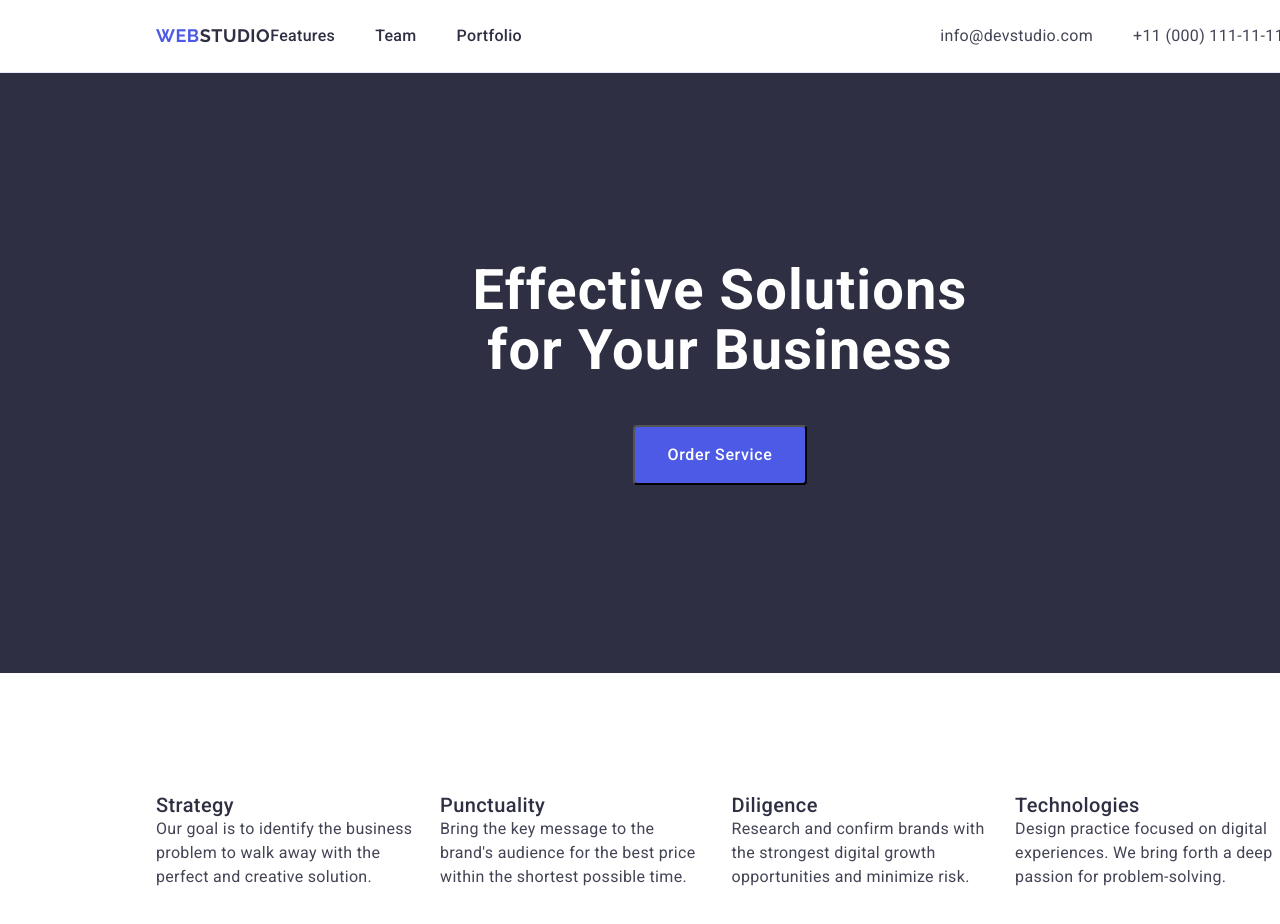
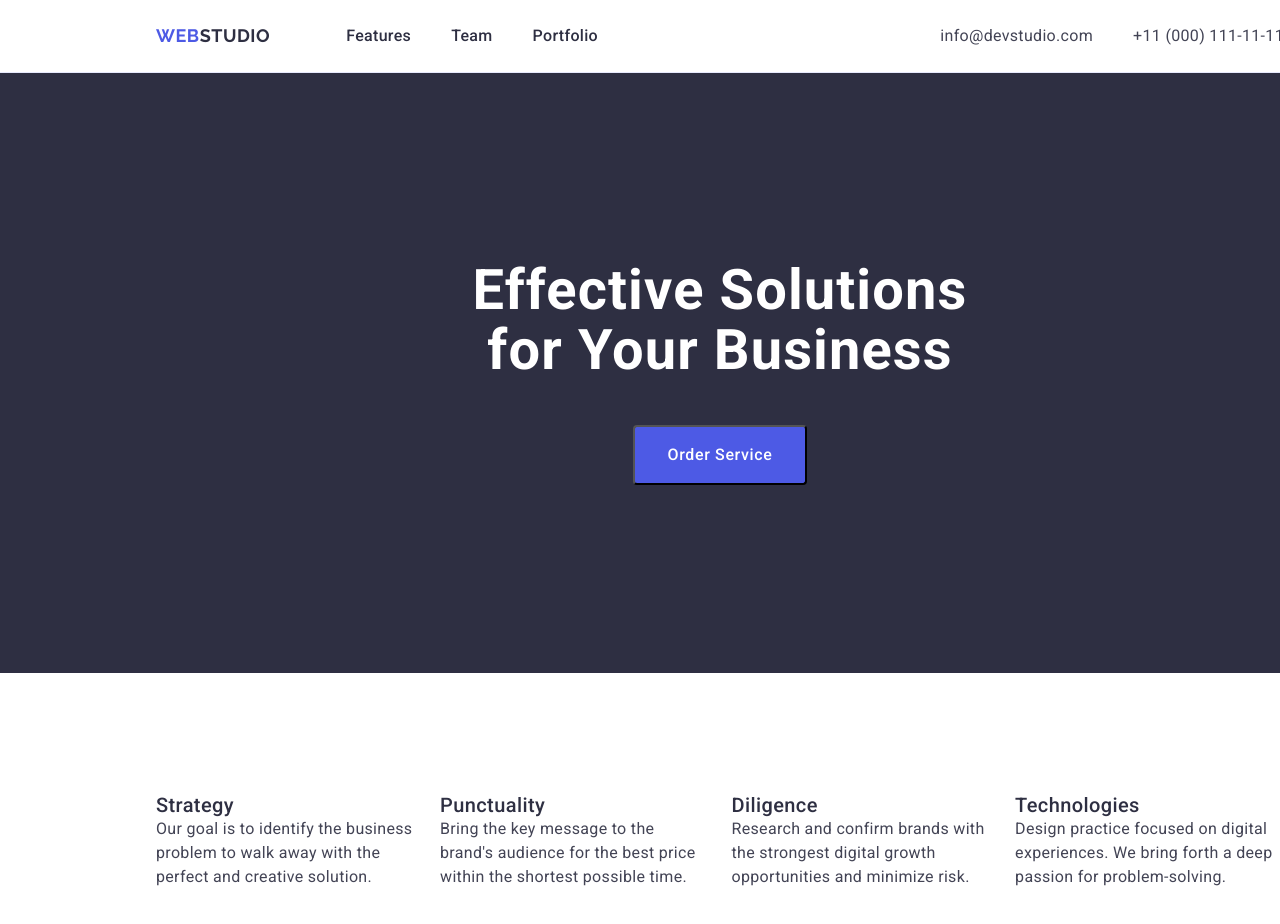
Before and after one commit to Innazzen/goit-markup-hw-03, a plain HTML site: page index.html in a window 1280 px wide. Shown: the top 924 px of the page. Drawn offline with nearby package versions, Linux system fonts and the light colour scheme.

Commit message:
ai fix 2

```diff
--- a/css/header.css
+++ b/css/header.css
@@ -10,6 +10,9 @@
   text-decoration: none;
   line-height: 1.5;
   letter-spacing: 0.02em;
+  display: block;
+  padding-top: 24px;
+  padding-bottom: 24px;
 }
 .contacts-link {
   color: #434455;
@@ -20,6 +23,9 @@
   text-decoration: none;
   line-height: 1.5;
   letter-spacing: 0.02em;
+  display: block;
+  padding-top: 24px;
+  padding-bottom: 24px;
 }
 
 .contacts-link:hover,
@@ -37,22 +43,22 @@
   text-decoration: none;
   line-height: 1.33;
   letter-spacing: 0.03em;
+  margin-right: 76px;
 }
 
 .header-container {
   display: flex;
-  justify-content: space-between;
   align-items: center;
 }
+
 .header .nav {
   flex-grow: 1;
-  padding-left: 191;
 }
 
 .header .ul-item {
   display: flex;
   column-gap: 40px;
-  padding-bottom: 24px;
-  padding-top: 24px;
-  /* display: block: 24px; */
+  list-style: none;
+  margin: 0;
+  padding: 0;
 }
```
Also changed, not shown: index.html (+0 -2 lines).
